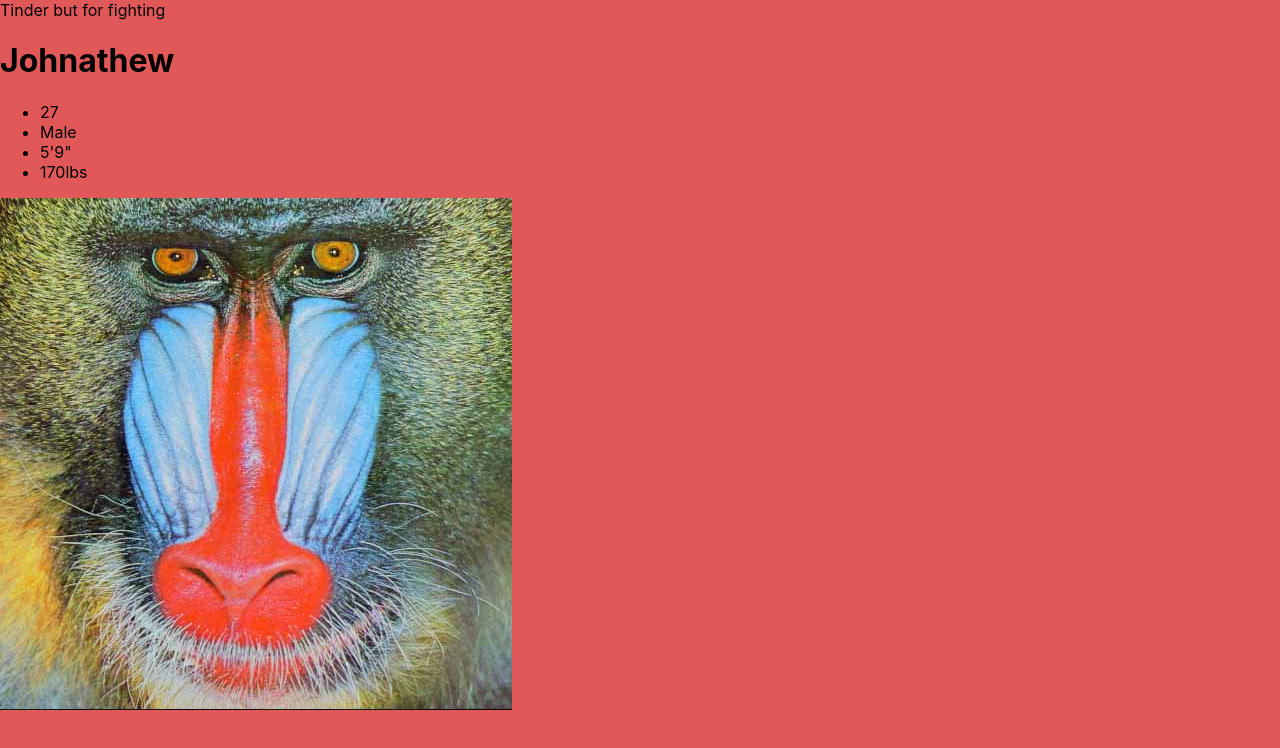
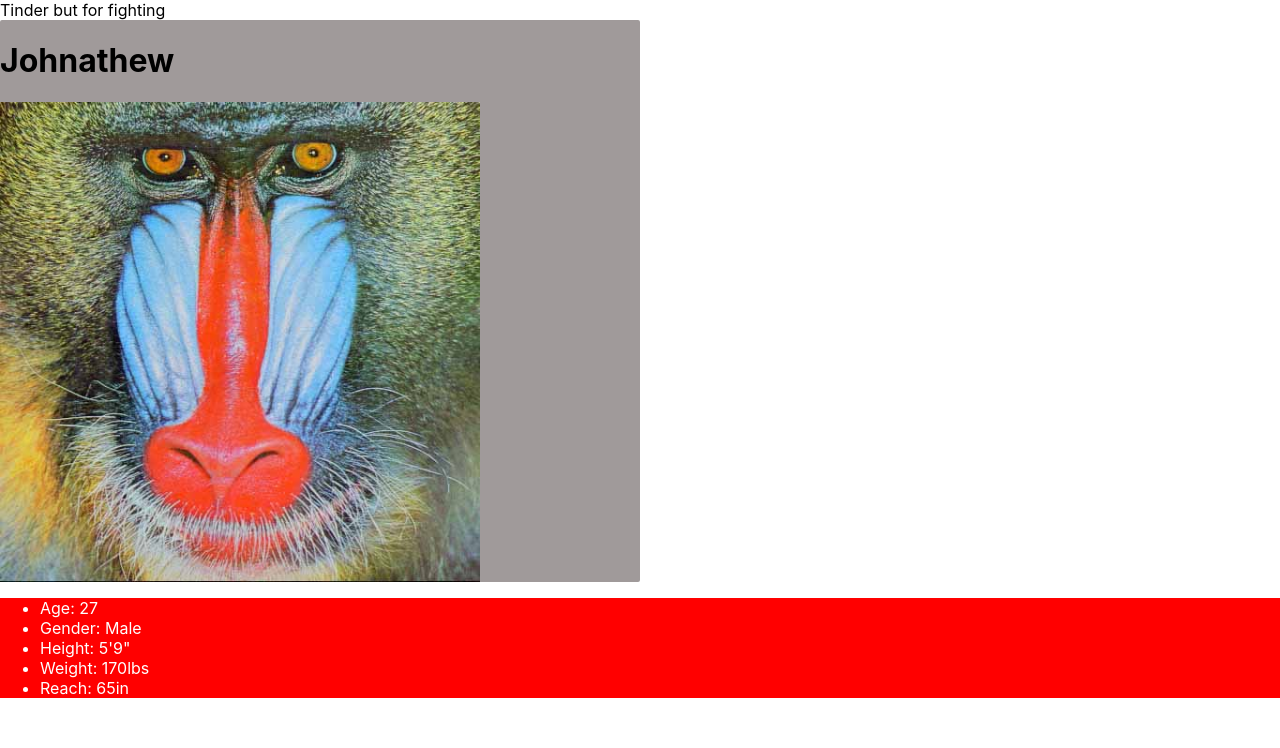
Before and after one commit to johnathew/tinder-but-for-fighting, a React (Create React App) app: page / in a window 1280 px wide. Shown: the top 748 px of the page. Built offline with nearby package versions, Linux system fonts and the light colour scheme.

Commit message:
edited css styling

```diff
--- a/src/App.js
+++ b/src/App.js
@@ -8,10 +8,11 @@ function App() {
     gender: "Male",
     height: "5'9\"",
     weight: "170lbs",
+    reach: "65in",
 }
 
   return <div>Tinder but for fighting
-    <Profile name={bio.name} age={bio.age} gender={bio.gender} height={bio.height} weight={bio.weight}/>
+    <Profile name={bio.name} age={bio.age} gender={bio.gender} height={bio.height} weight={bio.weight} reach={bio.reach}/>
   </div>;
 }
 
--- a/src/components/Profile.css
+++ b/src/components/Profile.css
@@ -0,0 +1,19 @@
+ul {
+    color: rgb(255, 255, 255);
+}
+
+.profile_one {
+    display: flex;
+    background-color: rgb(160, 154, 154);
+    flex-flow: column wrap;
+    border-radius: 2px;
+    width: 50%;
+}
+
+.profile_one_img {
+    max-width: 75%;
+}
+
+.profile_info__list {
+    background-color: red;
+}
--- a/src/components/Profile.js
+++ b/src/components/Profile.js
@@ -1,14 +1,25 @@
+import "./Profile.css";
+
 const Profile = (props) => {
   return (
-    <div className="profile">
-      <h1>{props.name}</h1>
-      <ul>
-        <li>{props.age}</li>
-        <li>{props.gender}</li>
-        <li>{props.height}</li>
-        <li>{props.weight}</li>
-      </ul>
-      <img src={`${process.env.PUBLIC_URL}/baboon.jpeg`} alt="monke" />
+    <div>
+      <div className="profile_one">
+        <h1>{props.name}</h1>
+        <img
+          src={`${process.env.PUBLIC_URL}/baboon.jpeg`}
+          alt="monke"
+          className="profile_one_img"
+        />
+      </div>
+      <div className="profile_info__list">
+        <ul>
+          <li>Age: {props.age}</li>
+          <li>Gender: {props.gender}</li>
+          <li> Height: {props.height}</li>
+          <li>Weight: {props.weight}</li>
+          <li>Reach: {props.reach}</li>
+        </ul>
+      </div>
     </div>
   );
 };
--- a/src/index.css
+++ b/src/index.css
@@ -1,6 +1,3 @@
-* {
-  background-color: rgb(225, 88, 88);
-}
 body {
   margin: 0;
   font-family: -apple-system, BlinkMacSystemFont, 'Segoe UI', 'Roboto', 'Oxygen',
```
